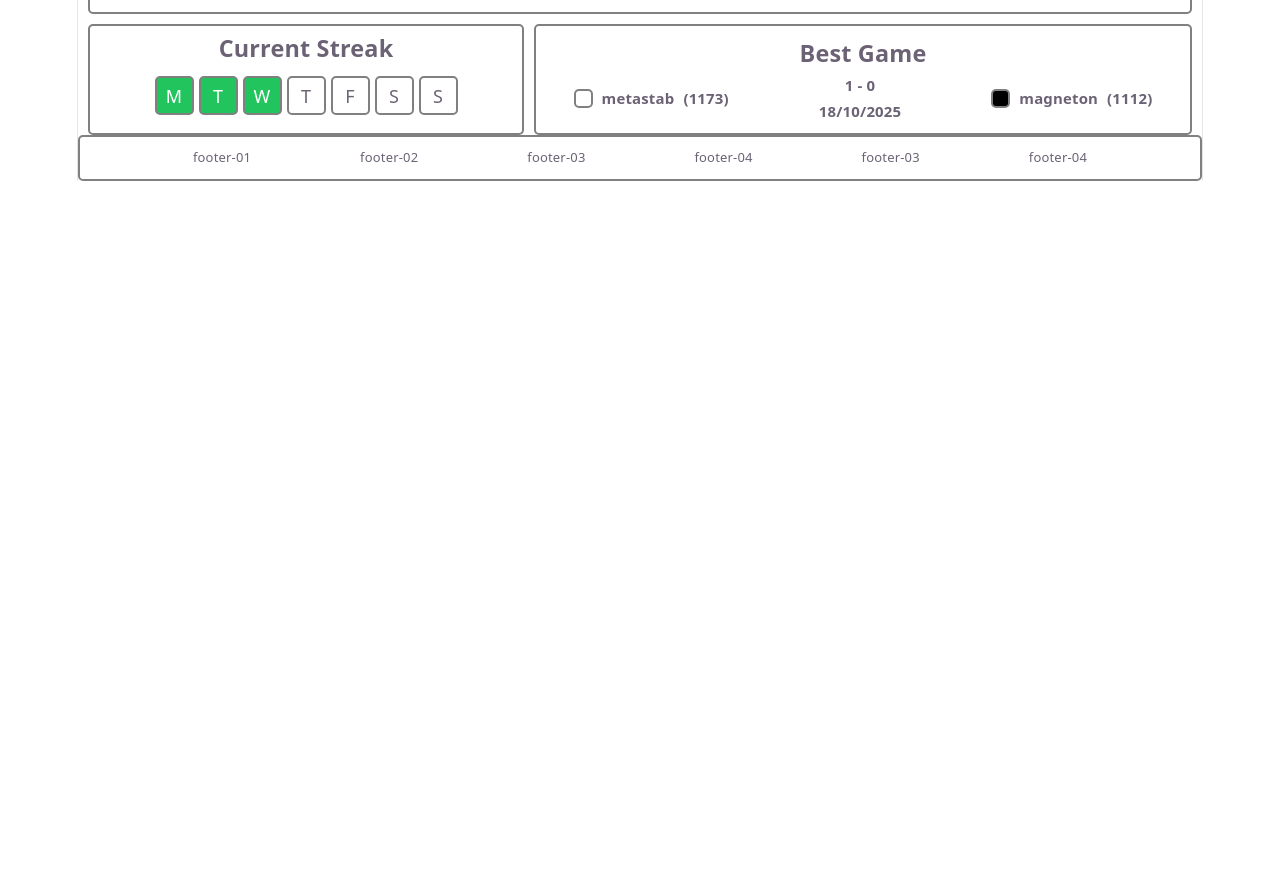
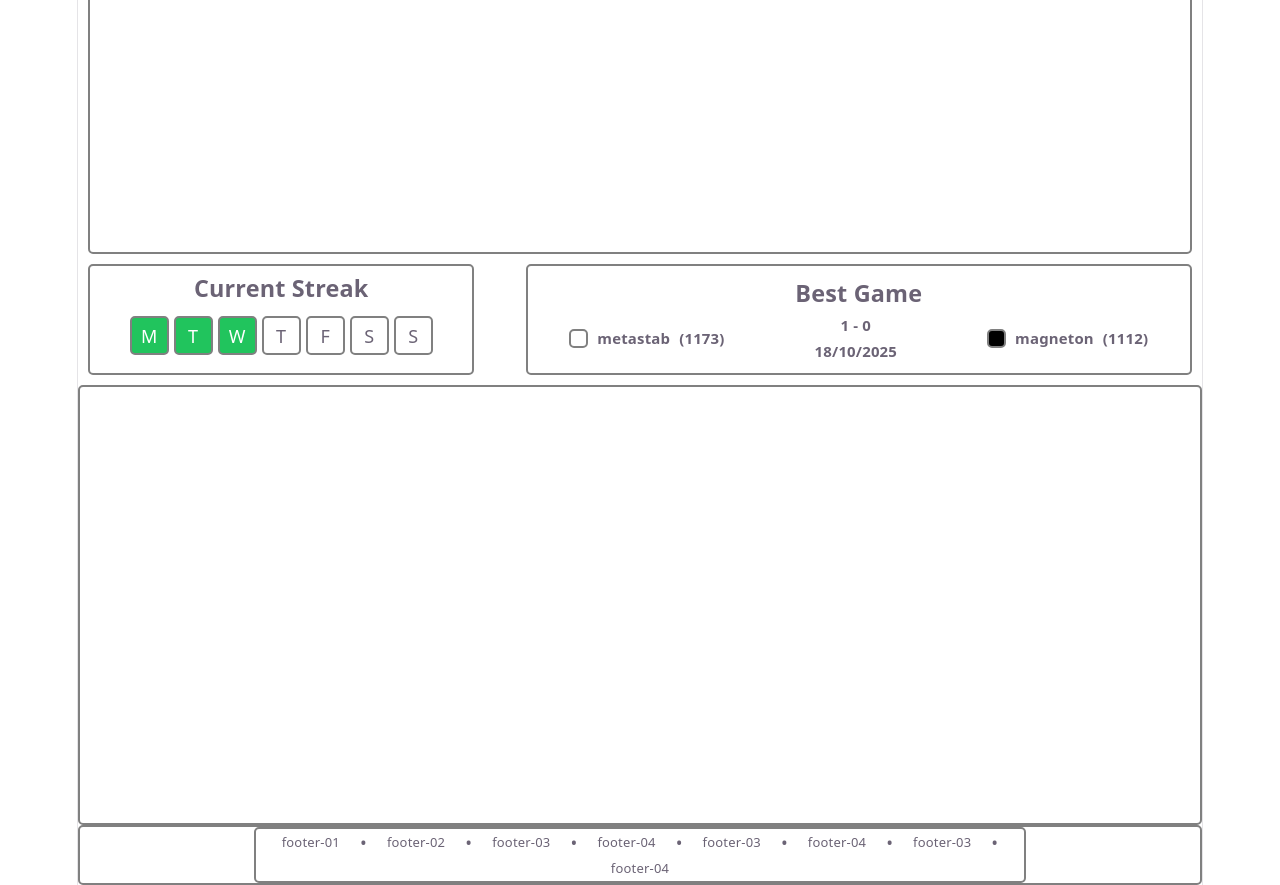
Before and after one commit to metastab/PawnChazer, a React (Vite) app in the folder frontend/: page / in a window 1280 px wide. Shown: the part 1240-2125 px from the top of the page. Before the commit the page ends 1421 px from the top, so only its background shows below. Built offline with nearby package versions, Linux system fonts and the light colour scheme.

Commit message:
footer and empty area tweaks

```diff
--- a/frontend/src/App.css
+++ b/frontend/src/App.css
@@ -65,3 +65,18 @@
   font-size: 14px;
   color: #777984;
 }
+
+.empty-container{
+  border: 2px solid gray;
+    border-radius: 5px;
+    height: 40vh;
+    min-height: 50vh;
+
+    display: flex;
+    flex-direction: column;
+    align-items: center;
+    padding: 1rem 0.5rem;
+    gap: 5px;
+
+    background-color: rgba(0, 0, 0, 0);
+}
--- a/frontend/src/App.jsx
+++ b/frontend/src/App.jsx
@@ -10,6 +10,7 @@ import Mainbody from './components/profile/body-section/Mainbody'
 import Footer from './components/footer/Footer'
 import DailyPuzzle from './components/chessboard/DailyPuzzle'
 import FrontAnalytics from './components/analytics/Front-Analytics'
+import Empty from './components/Empty'
 
 import './components/Header/Header.css'
 import './App.css'
@@ -33,6 +34,7 @@ function App() {
       <Mainbody/>
       <DailyPuzzle/>
       <FrontAnalytics/>
+      <Empty/>
       <Footer/>
     </>
   )
--- /dev/null
+++ b/frontend/src/components/Empty.jsx
@@ -0,0 +1,5 @@
+export default function Empty(){
+    return(
+        <div className="empty-container"></div>
+    )
+}
--- a/frontend/src/components/analytics/Analytics.css
+++ b/frontend/src/components/analytics/Analytics.css
@@ -1,11 +1,11 @@
 .analytics-container{
     display: flex;
     align-items: center;
-    justify-content: center;
+    justify-content: space-between;
 
     /* background-color: pink; */
 
-    margin: 0px 10px;
+    margin: 0px 10px 10px 10px;
     gap: 10px
 }
 
--- a/frontend/src/components/analytics/streak/streak.css
+++ b/frontend/src/components/analytics/streak/streak.css
@@ -14,7 +14,7 @@
     /* margin:10px;*/
     gap: 15px;
 
-    width: 40%;
+    width: 35%;
 }
 
 .streak-title {
--- a/frontend/src/components/chessboard/Chessboard.css
+++ b/frontend/src/components/chessboard/Chessboard.css
@@ -1,7 +1,7 @@
 .puzzle-container{
     border: 2px solid gray;
     border-radius: 5px;
-    min-height: 50vh;
+    min-height: 70vh;
 
     display: flex;
     flex-direction: column;
--- a/frontend/src/components/footer/Footer.css
+++ b/frontend/src/components/footer/Footer.css
@@ -1,18 +1,53 @@
-.footer{
-    height: 3vh;
+.footer-container{
+    /* height: 3vh; */
     border: 2px solid gray;
     border-radius: 5px;
     min-height: 3vh;
 
     display: flex;
-    padding: 0.5rem;
-    gap: 5px;
 
-    align-items:end;
-    justify-content: space-evenly;
+    align-items:center;
+    justify-content: center;
 }
 
-.footer-txt{
+.footer{
+    /* height: 3vh; */
+    border: 2px solid gray;
+    border-radius: 5px;
+    /* min-height: 3vh; */
+    min-width: 60vw;
+    max-width: 60vw;
+
+    display: flex;
+    flex-wrap: wrap;
+    column-gap: 20px;
+    row-gap: 0px;
+
+    align-items:center;
+    justify-content: center;
+}
+
+.footer p,
+.footer-txt {
+    margin: 0;
+    padding: 0;
+
     font-size: 13px;
     font-weight: 400;
+
+    /* background-color: pink; */
 }
+
+@media (max-width: 1024px) {
+    .footer-container{
+    width: 100vw;
+}
+
+.footer{
+    width: 100%;
+    column-gap: 10px;
+
+    min-width: 85vw;
+    max-width: 85vw;
+}
+}
--- a/frontend/src/components/footer/Footer.jsx
+++ b/frontend/src/components/footer/Footer.jsx
@@ -1,12 +1,23 @@
 export default function Footer(){
     return(
+        <div className="footer-container">
             <div className="footer">
                 <p className="footer-txt">footer-01</p>
+                <span className="footer-dot">•</span>
                 <p className="footer-txt">footer-02</p>
+                <span className="footer-dot">•</span>
                 <p className="footer-txt">footer-03</p>
+                <span className="footer-dot">•</span>
                 <p className="footer-txt">footer-04</p>
+                <span className="footer-dot">•</span>
                 <p className="footer-txt">footer-03</p>
+                <span className="footer-dot">•</span>
                 <p className="footer-txt">footer-04</p>
+                <span className="footer-dot">•</span>
+                <p className="footer-txt">footer-03</p>
+                <span className="footer-dot">•</span>
+                <p className="footer-txt">footer-04</p>
+            </div>
         </div>
     )
 }
--- a/frontend/src/components/profile/body-section/bodysection.css
+++ b/frontend/src/components/profile/body-section/bodysection.css
@@ -45,7 +45,7 @@
     padding: 1rem 0.5rem;
     gap: 5px;
 
-    width: 30%;
+    width: 33%;
 }
 
 .challange-button{
@@ -62,14 +62,14 @@
     border: 2px solid gray;
     border-radius: 5px;
     height:60px;
-    min-height: 50vh;
+    min-height: 60vh;
 
     display: flex;
     flex-direction: column;
     padding: 1.5rem;
     gap: 5px;
 
-    width: 60%;
+    width: 55%;
 }
 
 .title{
```
Lines whose indentation alone changed are shown as unchanged.
